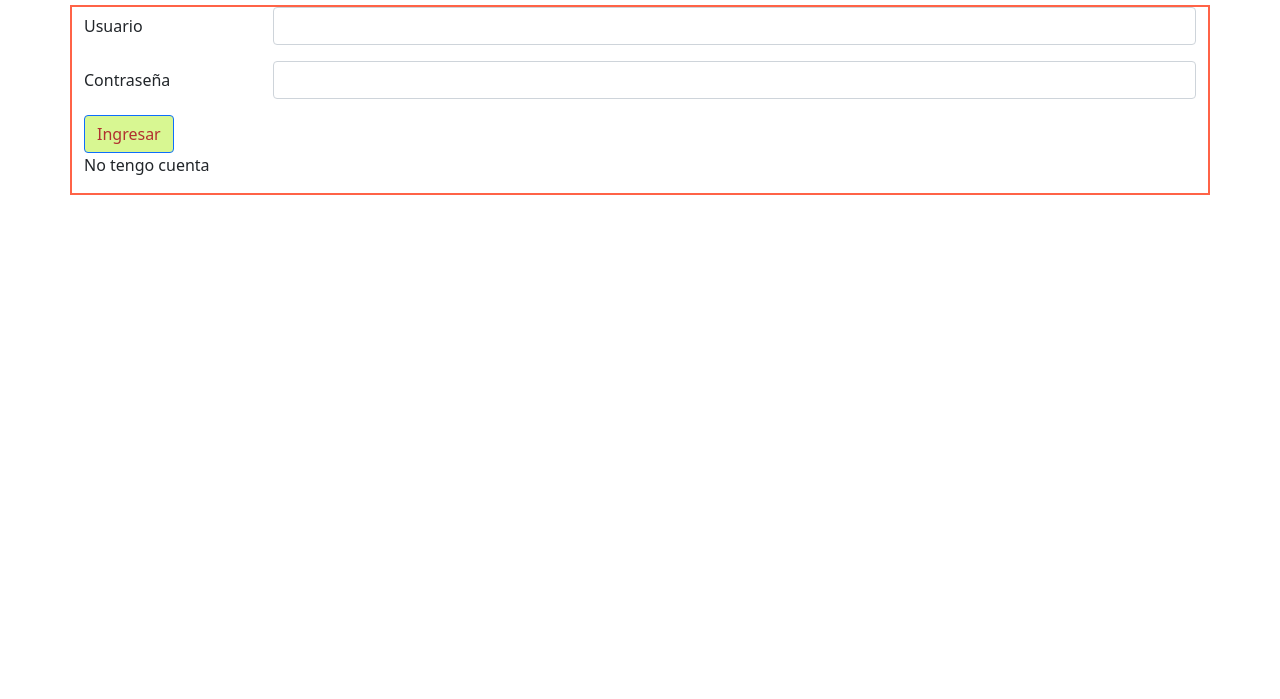
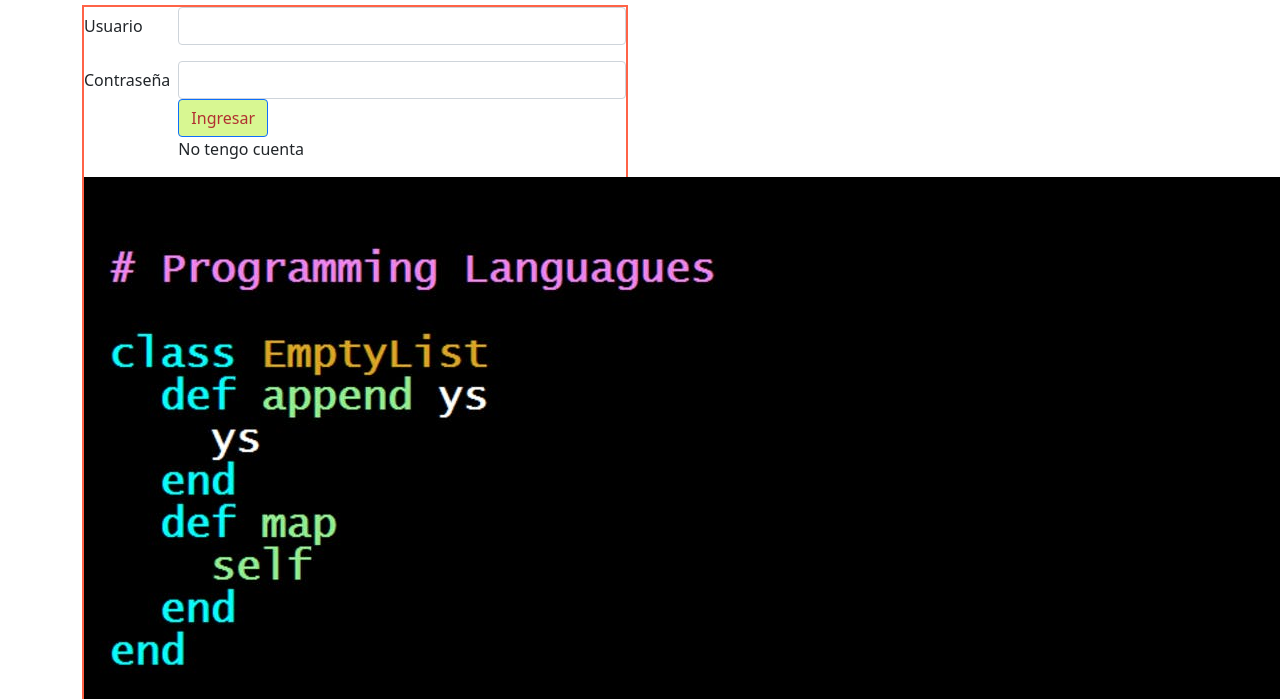
Before and after one commit to Rodrigomonsalve/red_social, a plain HTML site: page index.html in a window 1280 px wide. Shown: the part 101-800 px from the top of the page. Drawn offline with nearby package versions, Linux system fonts and the light colour scheme.

Commit message:
Tercer commit

```diff
--- a/index.html
+++ b/index.html
@@ -11,7 +11,10 @@
 <body>
 	<h1 class="container">TeclaBook</h1>
 	<main>
-		<form class="container">
+		<div class = "container">
+			<div class = "row">
+				<div class ="col-6">
+			<form>
 			<div class="row justify mb-3">
 			  <label for="inputEmail3" class="col-sm-2 col-form-label">Usuario</label>
 			  <div class="col-sm-10">
@@ -22,11 +25,18 @@
 			  <label for="inputPassword3" class="col-sm-2 col-form-label">Contraseña</label>
 			  <div class="col-sm-10">
 				<input type="password" class="form-control" id="inputPassword3">
+				<button type="button" class="btn btn-primary botoningreso">Ingresar</button>
+			<p>No tengo cuenta</p>
+				</div>
+				<div class="col-6">
+					<img src = "imagen_inicio.jpg">
+				</div>
 			  </div>
 			</div>
-			<button type="button" class="btn btn-primary botoningreso">Ingresar</button>
-			<p>No tengo cuenta</p>
+
 		  </form>
+		</div>
+		</div>
 	</main>
 </body>
 <script src="https://cdn.jsdelivr.net/npm/bootstrap@5.1.3/dist/js/bootstrap.bundle.min.js" integrity="sha384-ka7Sk0Gln4gmtz2MlQnikT1wXgYsOg+OMhuP+IlRH9sENBO0LRn5q+8nbTov4+1p" crossorigin="anonymous"></script>
```
Also changed, not shown: imagen_inicio.jpg (added).
